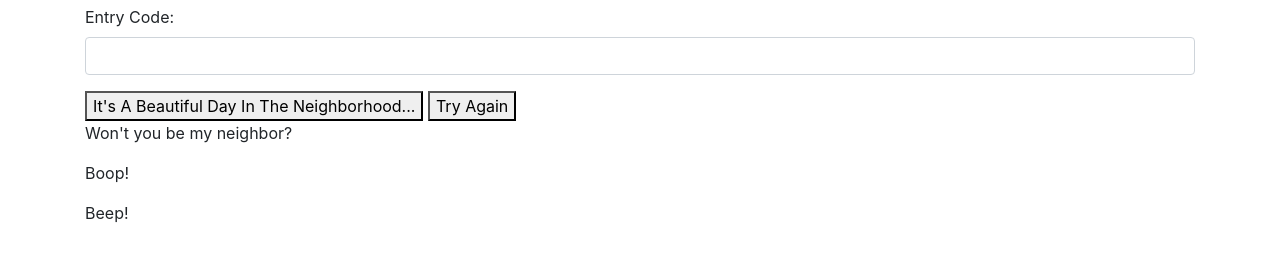
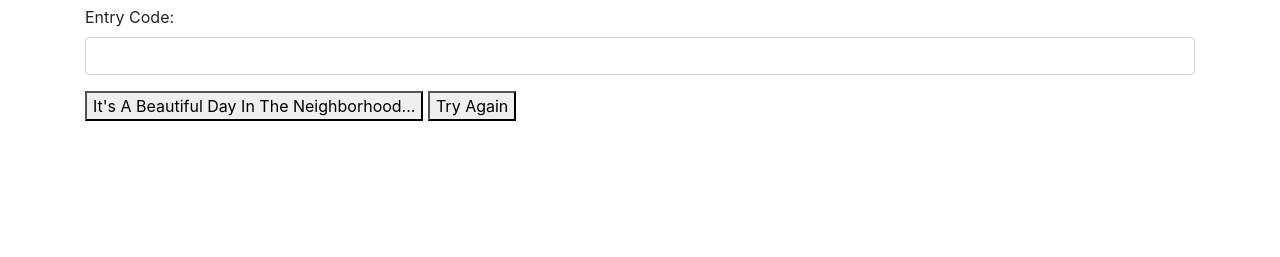
Before and after one commit to nconn34/robogersneighborhood, a plain HTML site: page index.html in a window 1280 px wide. Shown: the part 51-308 px from the top of the page. Drawn offline with Linux system fonts and the light colour scheme.

```diff
--- a/index.html
+++ b/index.html
@@ -16,15 +16,6 @@
       </div>
       <button type="submit" class="button1">It's A Beautiful Day In The Neighborhood...</button>
       <button id="tryagain" type="reset" class="button2">Try Again</button>
-  <div id="lang1">
-    <p>Won't you be my neighbor?</a></p>
-  </div>
-  <div id="lang2">
-    <p>Boop!</a></p>
-  </div>
-  <div id="lang3">
-    <p>Beep!</a></p>
-  </div>
     </form>
     <div id="output">
       <p><span id="result"></span></p>
```
